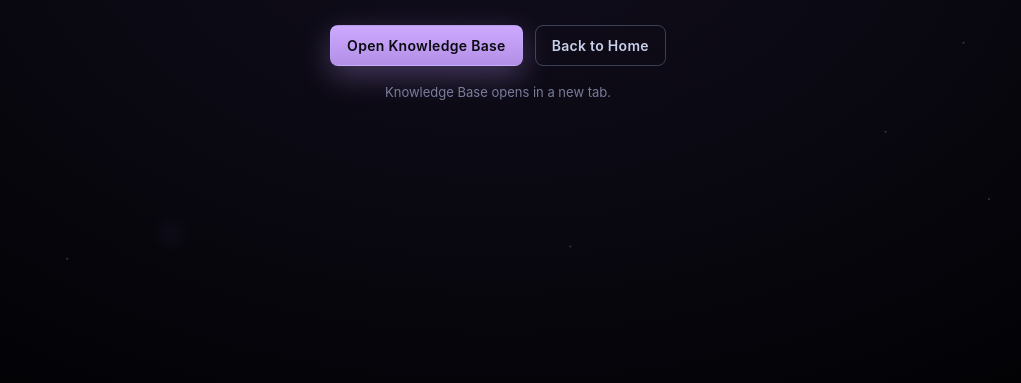
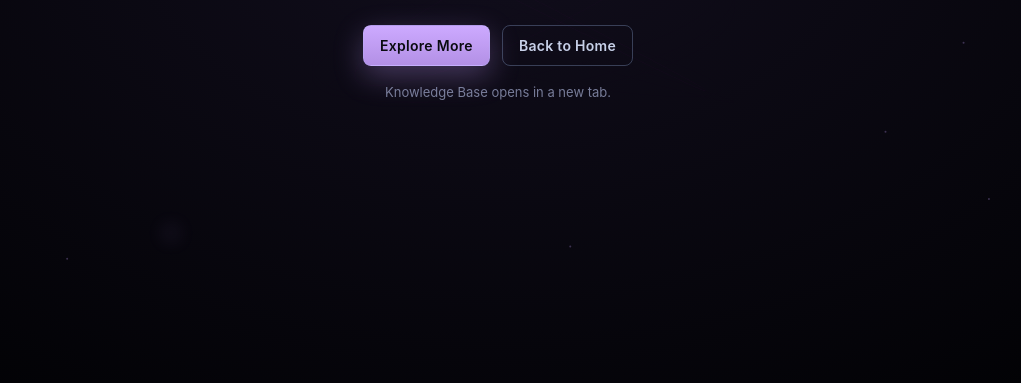
Before and after one commit to HenrySheltonOhme/site, a plain HTML site: page pocs.html in a window 1280 px wide. Shown: the part 417-800 px from the top of the page, without its empty margins (142-1163 px from the left). Drawn offline with Linux system fonts and the light colour scheme.

Commit message:
Update pocs.html

```diff
--- a/pocs.html
+++ b/pocs.html
@@ -30,7 +30,7 @@
             <h1 class="title">POCs</h1>
             <p class="subtitle">Proofs of concept and exploratory prototypes.</p>
             <div class="cta-row">
-                <a class="btn" href="https://ohmenergy.atlassian.net/wiki/spaces/DS/folder/2736357397?atlOrigin=eyJpIjoiNTY1YWRmYWYwYWIzNDY1MGExZWNmNGIwMzU1NzE3OWUiLCJwIjoiYyJ9" target="_blank" rel="noopener noreferrer">Open Knowledge Base</a>
+                <a class="btn" href="https://ohmenergy.atlassian.net/wiki/spaces/DS/folder/2736357397?atlOrigin=eyJpIjoiNTY1YWRmYWYwYWIzNDY1MGExZWNmNGIwMzU1NzE3OWUiLCJwIjoiYyJ9" target="_blank" rel="noopener noreferrer">Explore More</a>
                 <a class="btn secondary" href="./index.html">Back to Home</a>
             </div>
             <div class="note">Knowledge Base opens in a new tab.</div>
```
